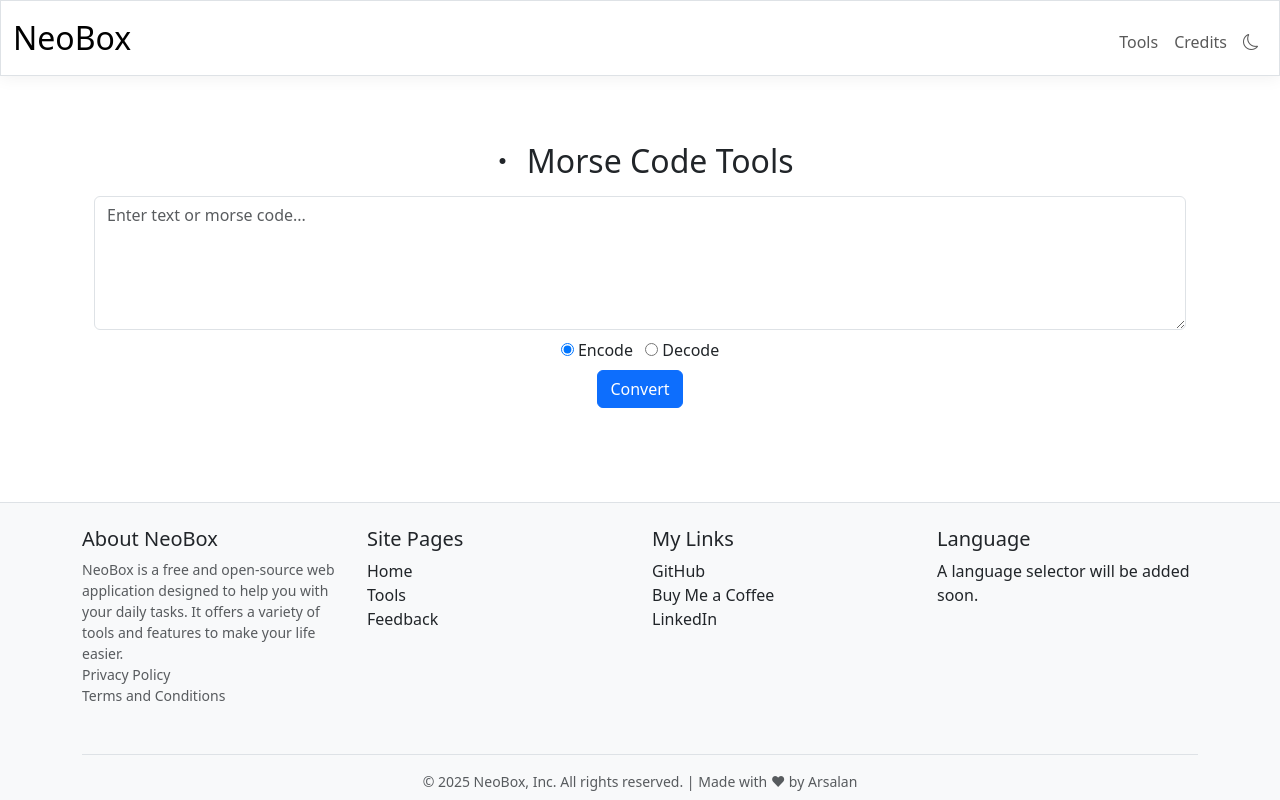
After one commit to ars2711/NeoBox, a Flask app: page /tools/morse-code-tools in a window 1280 px wide. The commit adds this page. Run offline with Flask 3, Linux system fonts and the light colour scheme; some libraries are stand-ins or nearby versions.

Commit message:
Add new productivity and AI tools with templates
Moved several tools (Text Counter, Text Reverser, Text Difference Checker, Plagiarism Checker, AI Checker, Morse Code Tools, Random Name Picker, Dice Roller, Coin Toss, Music/Audio Player) from upcoming to active in application.py. Added corresponding HTML templates for AI Checker, Plagiarism Checker, Morse Code Tools, and Random Name Picker. Updated music file upload path in music_audio_player to use a static uploads directory.

```diff
--- a/application.py
+++ b/application.py
@@ -359,18 +359,26 @@ WIP_TOOLS = [
     {"name": "Bookmark Manager", "icon": "bi-bookmark-star", "url": "bookmark-manager", "category": "productivity", "login_required": True, "description": "Save and organize your bookmarks."},
     {"name": "Text Case Converter", "icon": "bi-textarea-resize", "url": "text-case-convertor", "category": "productivity", "login_required": False, "description": "Convert text between different cases and styles."},
     {"name": "Password Generator", "icon": "bi-key", "url": "password-generator", "category": "security", "login_required": False, "description": "Generate strong, customizable passwords."},
+    {"name": "Text Counter", "icon": "bi-bar-chart-line", "url": "text-counter", "category": "productivity", "login_required": False, "description": "Count words, characters, sentences, paragraphs, and more in live or uploaded text."},
+    {"name": "Text Reverser", "icon": "bi-arrow-repeat", "url": "text-reverser", "category": "productivity", "login_required": False, "description": "Reverse your text instantly."},
+    {"name": "Text Difference Checker", "icon": "bi-file-diff", "url": "text-difference-checker", "category": "productivity", "login_required": False, "description": "Compare two texts or code files and highlight the differences."},
+    {"name": "Plagiarism Checker", "icon": "bi-search", "url": "plagiarism-checker", "category": "ai", "login_required": False, "description": "Check your text for plagiarism (demo)."},
+    {"name": "AI Checker", "icon": "bi-cpu", "url": "ai-checker", "category": "ai", "login_required": False, "description": "Detect if text is AI-generated or human-written (demo)."},
+    {"name": "Morse Code Tools", "icon": "bi-dot", "url": "morse-code-tools", "category": "productivity", "login_required": False, "description": "Encode and decode Morse code."},
+    {"name": "Random Name Picker", "icon": "bi-person-lines-fill", "url": "random-name-picker", "category": "other", "login_required": False, "description": "Pick a random name from a list."},
+    {"name": "Dice Roller", "icon": "bi-dice-5", "url": "dice", "category": "other", "login_required": False, "description": "Roll up to 5 dice with custom sides and animation."},
+    {"name": "Coin Toss", "icon": "bi-coin", "url": "coin-toss", "category": "other", "login_required": False, "description": "Flip a virtual coin with animation."},
+    {"name": "Music/Audio Player", "icon": "bi-music-note-beamed", "url": "music-audio-player", "category": "files", "login_required": False, "description": "Upload, queue, and play audio files. Demo YouTube/Spotify support."},
 ]
 UPCOMING_TOOLS = [
     {"name": "Custom Calendar", "icon": "bi-calendar-range", "soon": "Planning soon"},
     {"name": "Weather", "icon": "bi-cloud-sun", "soon": "Forecasting soon"},
     {"name": "World Clock & Meeting Planner", "icon": "bi-globe", "soon": "Planning soon"},
-    {"name": "Music/Audio Player", "icon": "bi-music-note-beamed", "soon": "Playing soon"},
     {"name": "Video/Image Compressor", "icon": "bi-file-earmark-zip", "soon": "Compressing soon"},
     {"name": "Image Editor", "icon": "bi-image-alt", "soon": "Editing soon"},
     {"name": "Markdown Editor", "icon": "bi-filetype-md", "soon": "Markdowning soon"},
     {"name": "JSON Formatter/Validator", "icon": "bi-code-square", "soon": "Validating soon"},
     {"name": "Text Formatter", "icon": "bi-textarea", "soon": "Formatting soon"},
-    {"name": "Text Reverser", "icon": "bi-arrow-repeat", "soon": "Reversing soon"},
     {"name": "Text Analyzer", "icon": "bi-bar-chart-line", "soon": "Analyzing soon"},
     {"name": "Text Expander", "icon": "bi-textarea-t", "soon": "Expanding soon"},
     {"name": "Image to Text (OCR)", "icon": "bi-filetype-txt", "soon": "Extracting soon"},
@@ -385,18 +393,11 @@ UPCOMING_TOOLS = [
     {"name": "Image Cropper", "icon": "bi-crop", "soon": "Cropping soon"},
     {"name": "ASCII Art Generator", "icon": "bi-type", "soon": "ASCII soon"},
     {"name": "BPM Calculator", "icon": "bi-music-note-list", "soon": "Tapping soon"},
-    {"name": "Text Difference Checker", "icon": "bi-file-diff", "soon": "Comparing soon"},
     {"name": "Age Calculator", "icon": "bi-person-badge", "soon": "Aging soon"},
-    {"name": "Random Quote/Fact Generator", "icon": "bi-lightning", "soon": "Surprising soon"},
-    {"name": "Binary/Hexadecimal Converter", "icon": "bi-123", "soon": "Converting soon"},
-    {"name": "Morse Code Tools", "icon": "bi-dot", "soon": "Morsing soon"},
     {"name": "Typing Speed Test", "icon": "bi-keyboard", "soon": "Typing soon"},
     {"name": "Audio Trimmer", "icon": "bi-scissors", "soon": "Trimming soon"},
     {"name": "HTML Table Generator", "icon": "bi-table", "soon": "Tabling soon"},
-    {"name": "Random Name Picker", "icon": "bi-person-lines-fill", "soon": "Picking soon"},
-    {"name": "Dice", "icon": "bi-dice-5", "soon": "Rolling soon"},
     {"name": "Daily Journal Prompts", "icon": "bi-journal-richtext", "soon": "Prompting soon"},
-    {"name": "Daily Affirmations", "icon": "bi-chat-left-text", "soon": "Affirming soon"},
     {"name": "Daily Challenges", "icon": "bi-lightning-charge", "soon": "Challenging soon"},
     # TODO: Add more upcoming tools
 ]
@@ -3283,8 +3284,9 @@ def music_audio_player():
         for file in files:
             if file and file.filename.lower().endswith((".mp3", ".wav", ".ogg", ".m4a")):
                 filename = secure_filename(file.filename)
-                path = os.path.join(app.config['UPLOAD_FOLDER'], 'music', filename)
-                os.makedirs(os.path.dirname(path), exist_ok=True)
+                folder = os.path.join(app.static_folder, "uploads", "music")
+                os.makedirs(folder, exist_ok=True)
+                path = os.path.join(folder, filename)
                 file.save(path)
                 session["audio_queue"].append({
                     "name": filename,
--- /dev/null
+++ b/templates/tools/morse_code_tools.html
@@ -0,0 +1,33 @@
+{% extends "layout.html" %} {% block title %}Morse Code Tools{% endblock %} {%
+block main %}
+<div class="container py-4">
+  <h2 class="mb-3"><i class="bi bi-dot"></i> Morse Code Tools</h2>
+  <form method="POST" class="mb-3">
+    <textarea
+      name="text"
+      rows="5"
+      class="form-control mb-2"
+      placeholder="Enter text or morse code..."
+    >
+{{ text }}</textarea
+    >
+    <div class="mb-2">
+      <label class="me-2"
+        ><input type="radio" name="mode" value="encode" {% if mode == "encode"
+        %}checked{% endif %}> Encode</label
+      >
+      <label
+        ><input type="radio" name="mode" value="decode" {% if mode == "decode"
+        %}checked{% endif %}> Decode</label
+      >
+    </div>
+    <button class="btn btn-primary" type="submit">Convert</button>
+  </form>
+  {% if result %}
+  <div class="card p-3 shadow-sm">
+    <div class="fw-bold">Result:</div>
+    <div class="mt-2">{{ result }}</div>
+  </div>
+  {% endif %}
+</div>
+{% endblock %}
--- a/templates/tools/music_audio_player.html
+++ b/templates/tools/music_audio_player.html
@@ -98,7 +98,6 @@ block main %}
   document.getElementById("add-yt").onclick = () => {
     const url = document.getElementById("yt-url").value.trim();
     if (!url) return;
-    // For demo: just embed as iframe (real implementation: use backend API to fetch audio stream)
     alert(
       "YouTube/Spotify playback is a demo. Embed or use a backend API for real playback."
     );
```
Also changed, not shown: templates/tools/ai_checker.html (added, +20 -0 lines), templates/tools/plagiarism_checker.html (added, +20 -0 lines), templates/tools/random_name_picker.html (added, +22 -0 lines).
